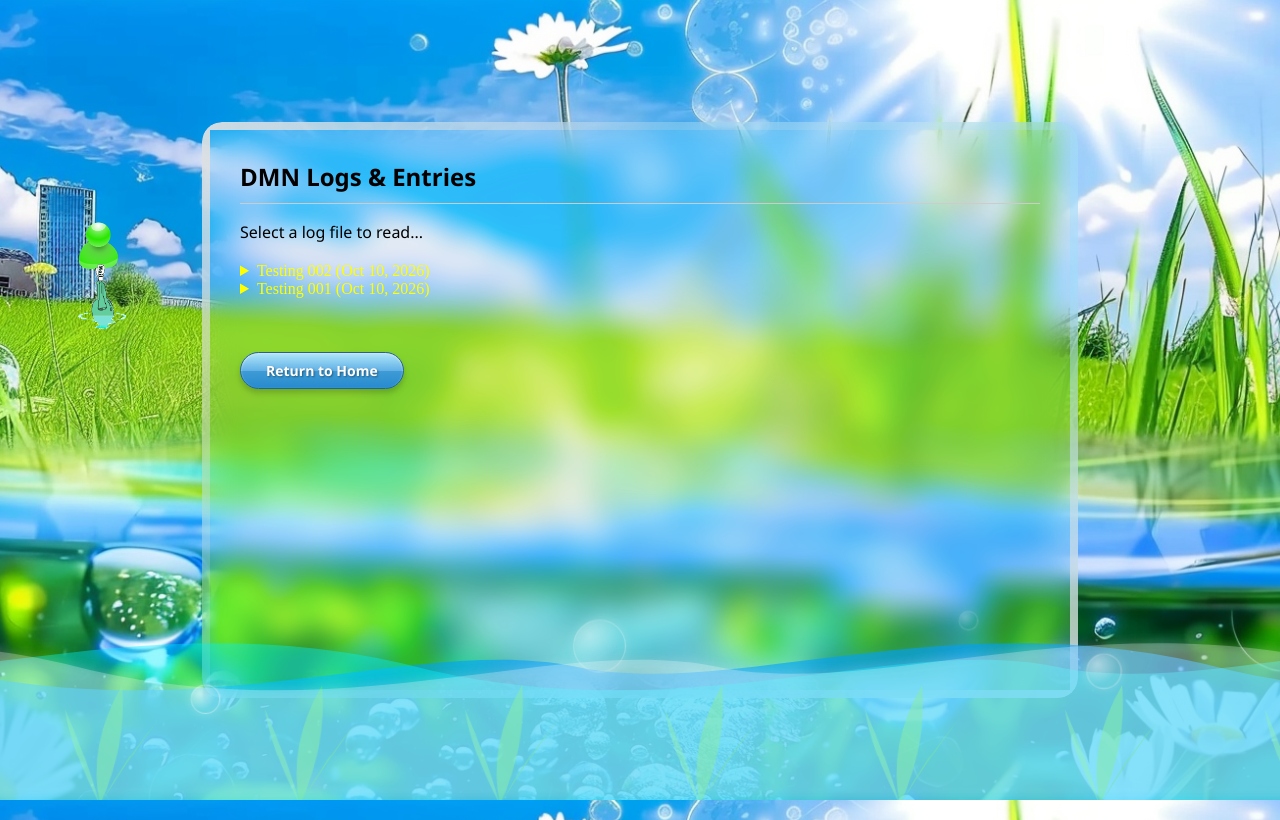
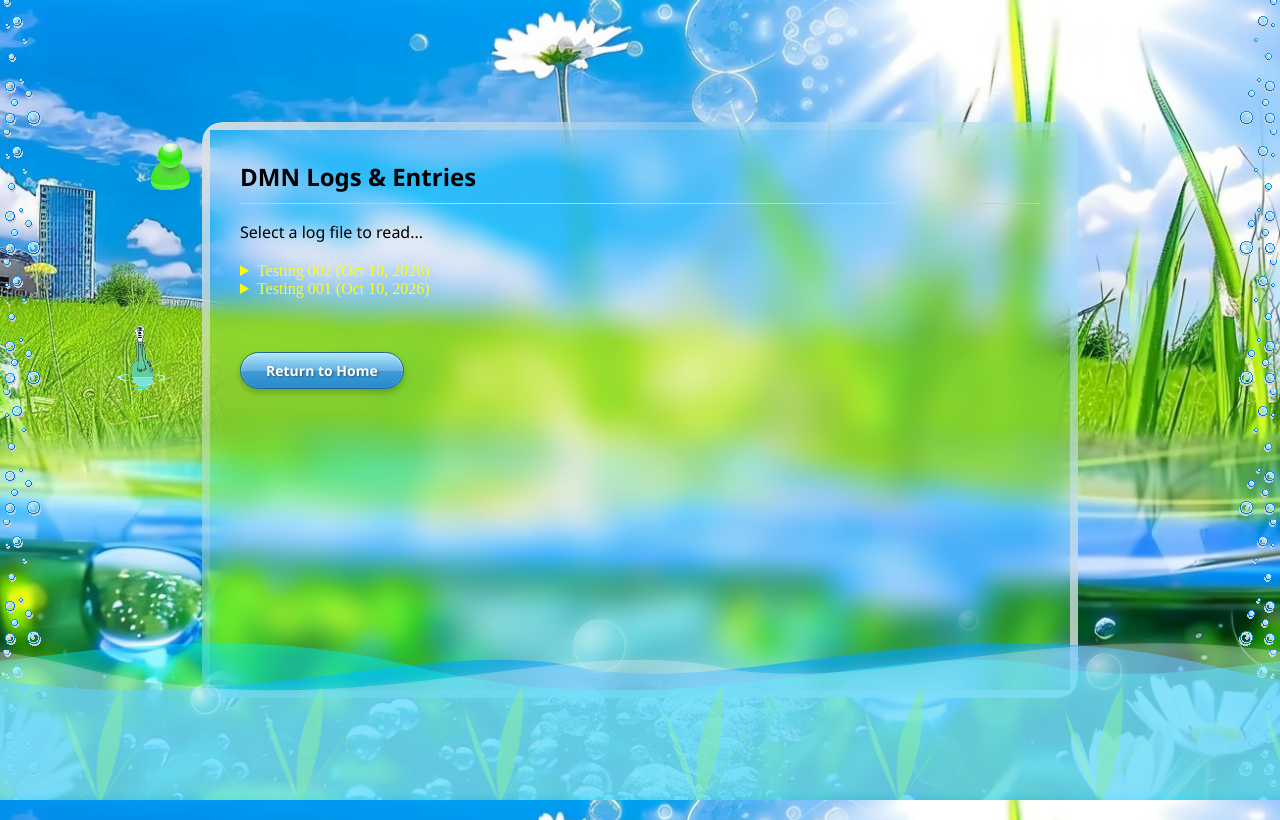
Before and after one commit to Dixit106/Dixit-s-DMN, a Flask app: page /diary in a window 1280 px wide. Run offline with Flask 3, Linux system fonts and the light colour scheme; data comes from the database, SQL or seed files in the repository.

Commit message:
added a border bubble gif on left and right also tryed to do same for bottom and above but it did not work the way i wanted it to work same with another gif i tried to add so but bubble gif only for now

```diff
--- a/static/style.css
+++ b/static/style.css
@@ -435,6 +435,28 @@ ul.tree-view {
     background: transparent !important;
     border: none !important;
 }
+
+.bubble-border {
+    position: fixed;
+    top: 0;
+    bottom: 0;
+    width: 60px;
+    background-image: url('/static/bubbleborder.gif');
+    background-repeat: repeat-y;
+    z-index: 5;
+    pointer-events: none;
+}
+
+
+.border-left {
+    left: 0;
+}
+
+.border-right {
+    right: 0;
+    transform: scaleX(-1);
+}
+
 /* OVERRIDEING HOMEPAGE STUFF*/
 .aero-glass-panel h3,
 .aero-glass-panel p,
--- a/templates/diary.html
+++ b/templates/diary.html
@@ -7,6 +7,9 @@
     <link rel="stylesheet" href="{{ url_for('static', filename='style.css') }}">
 </head>
 <body class="diary-body">
+    <div class="bubble-border border-left"></div>
+    <div class="bubble-border border-right"></div>
+
     <img src="/static/frutiger_aero_avatar_png__by_caitlinpinkartist_dm9c4b4-pre.png" alt="Avatar" id="floating-avatar">
     <img src="/static/bottle.gif" alt="Sticker" id="floating-bottle-sticker">
             <div class="aero-glass-panel">
@@ -111,10 +114,10 @@
 //('element id', startx, starty, speedx, speedy)
 
 //avatar
-const avatar = new FloatingItem('floating-avatar', 20,20,0.5,0.5);
+const avatar = new FloatingItem('floating-avatar', 20,20,0.3,0.3);
 
 //bottle gif
-const sticker1 = new FloatingItem('floating-bottle-sticker', 20,20,0.4, -0.6);
+const sticker1 = new FloatingItem('floating-bottle-sticker', 20,200,0.3, 0.3);
 
 function animateAll() {
     avatar.move();
```
Also changed, not shown: static/fishinthetank.gif (deleted).
